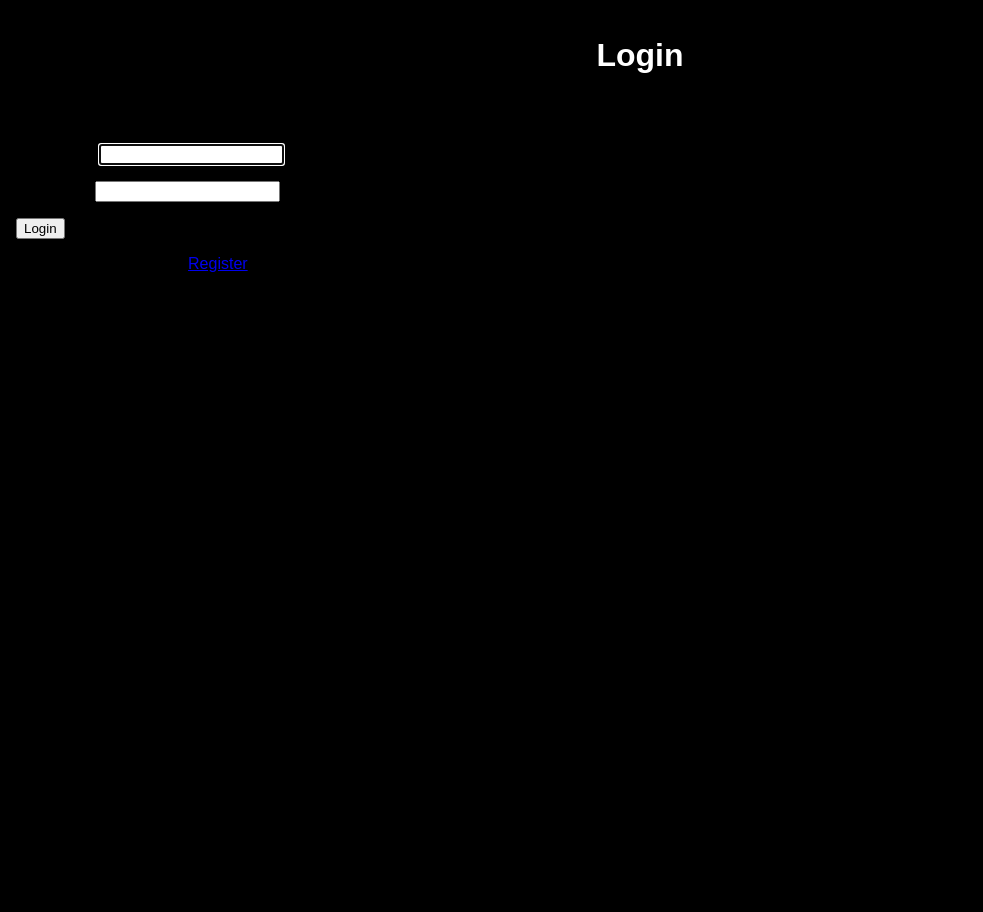
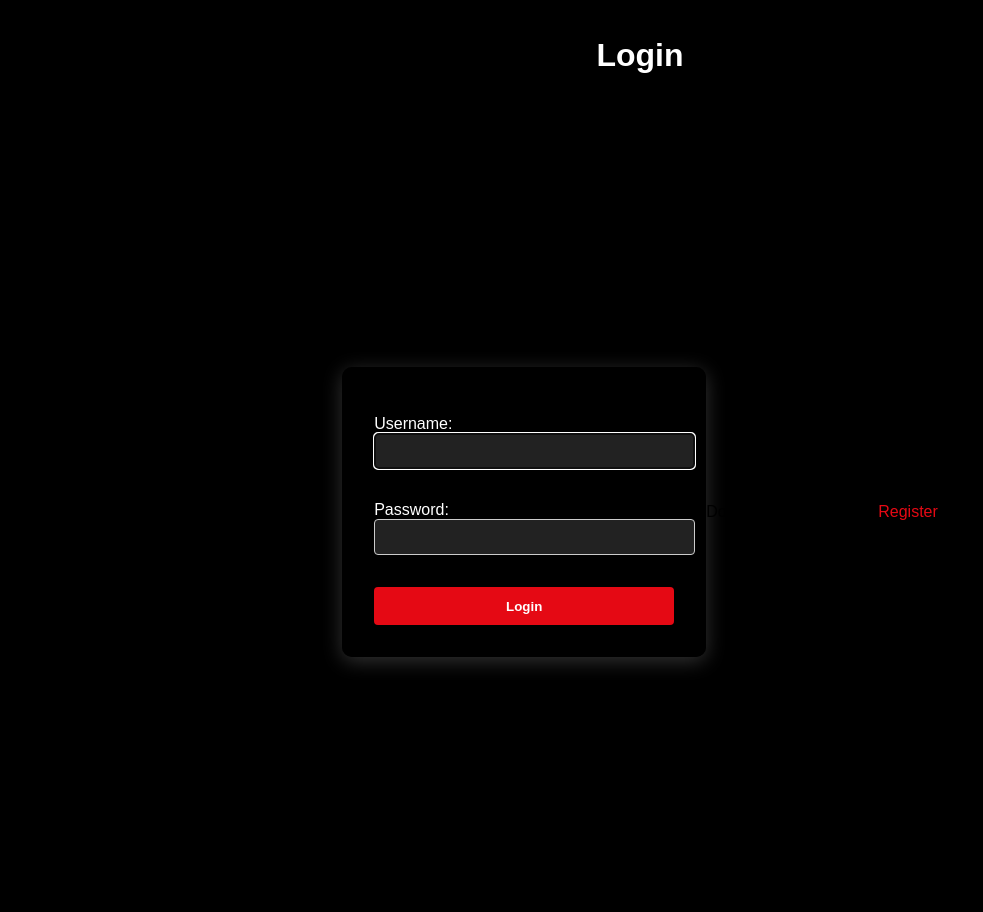
Before and after one commit to charansai2498/django-streaming-app, a Django app: page /login/ in a window 1280 px wide. Shown: the whole page, without its empty margins (0-983 px from the left). Before the commit the page ends 272 px from the top, so only its background shows below. Run offline with Django 5.2, Linux system fonts and the light colour scheme.

Commit message:
Update style.css

```diff
--- a/streaming/static/streaming/style.css
+++ b/streaming/static/streaming/style.css
@@ -97,6 +97,69 @@ main {
     color: #fff;
 }
 
+/* Login & Register Form Styling */
+main {
+    display: flex;
+    justify-content: center;
+    align-items: center;
+    height: 100vh;
+}
+
+form {
+    background: rgba(0, 0, 0, 0.7); /* translucent black box */
+    padding: 2rem;
+    border-radius: 10px;
+    box-shadow: 0 4px 20px rgba(255, 255, 255, 0.2);
+    width: 300px;
+    color: #fff; /* make form text white */
+}
+
+form p {
+    color: #fff; /* white text for labels and fields */
+}
+
+form input[type="text"],
+form input[type="password"],
+form input[type="email"] {
+    width: 100%;
+    padding: 0.6rem;
+    margin-bottom: 1rem;
+    border: 1px solid #ccc;
+    border-radius: 4px;
+    background: #222;
+    color: #fff;
+}
+
+form input::placeholder {
+    color: #aaa;
+}
+
+button[type="submit"] {
+    background: var(--primary-red);
+    color: #fff;
+    border: none;
+    padding: 0.7rem 1.2rem;
+    border-radius: 4px;
+    cursor: pointer;
+    width: 100%;
+    font-weight: bold;
+    transition: background 0.3s;
+}
+
+button[type="submit"]:hover {
+    background: var(--hover-red);
+}
+
+p a {
+    color: var(--primary-red);
+    text-decoration: none;
+}
+
+p a:hover {
+    text-decoration: underline;
+}
+
+
 .movie-item:hover {
     transform: translateY(-10px) scale(1.02);
     box-shadow: 0 15px 40px rgba(229, 9, 20, 0.4);
```
